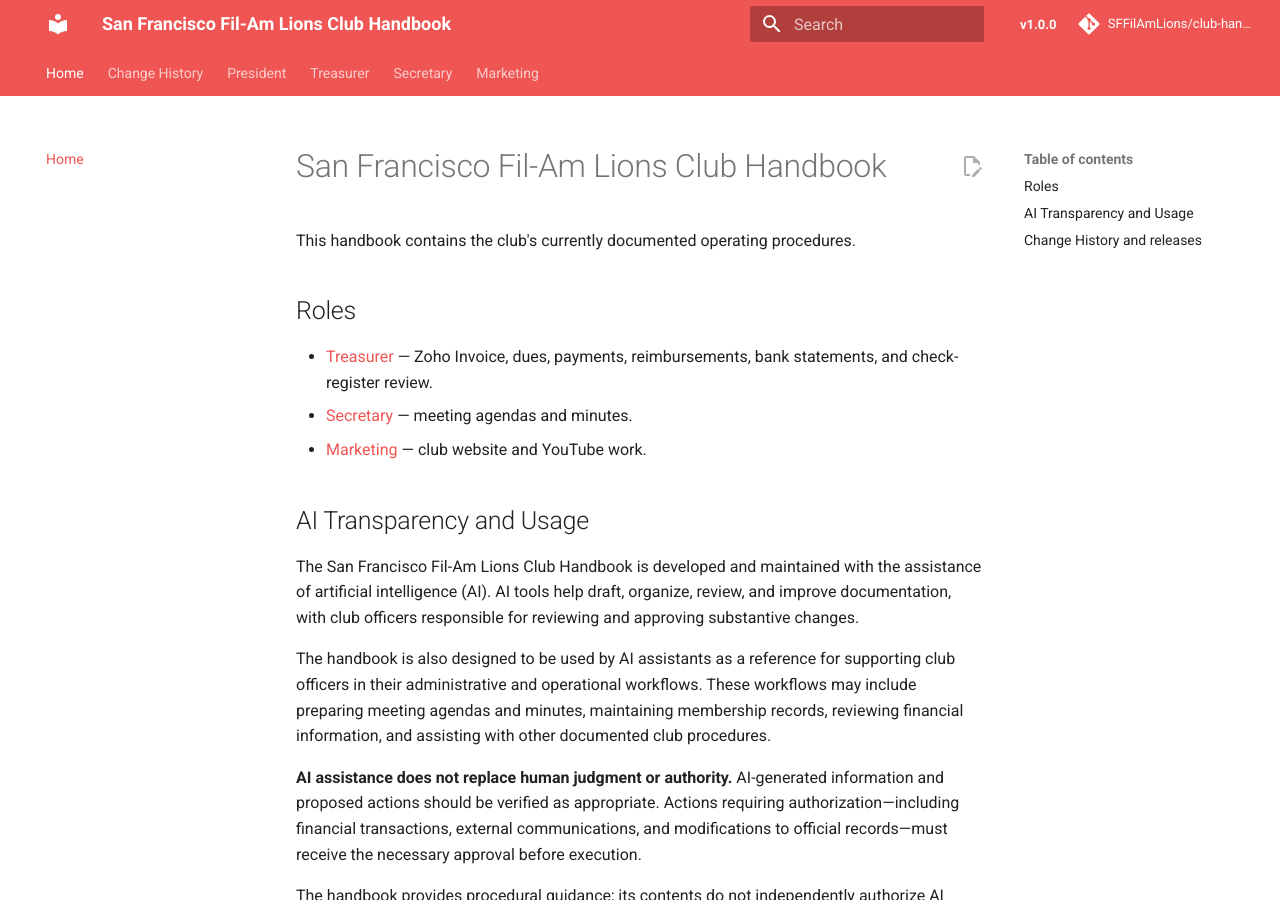
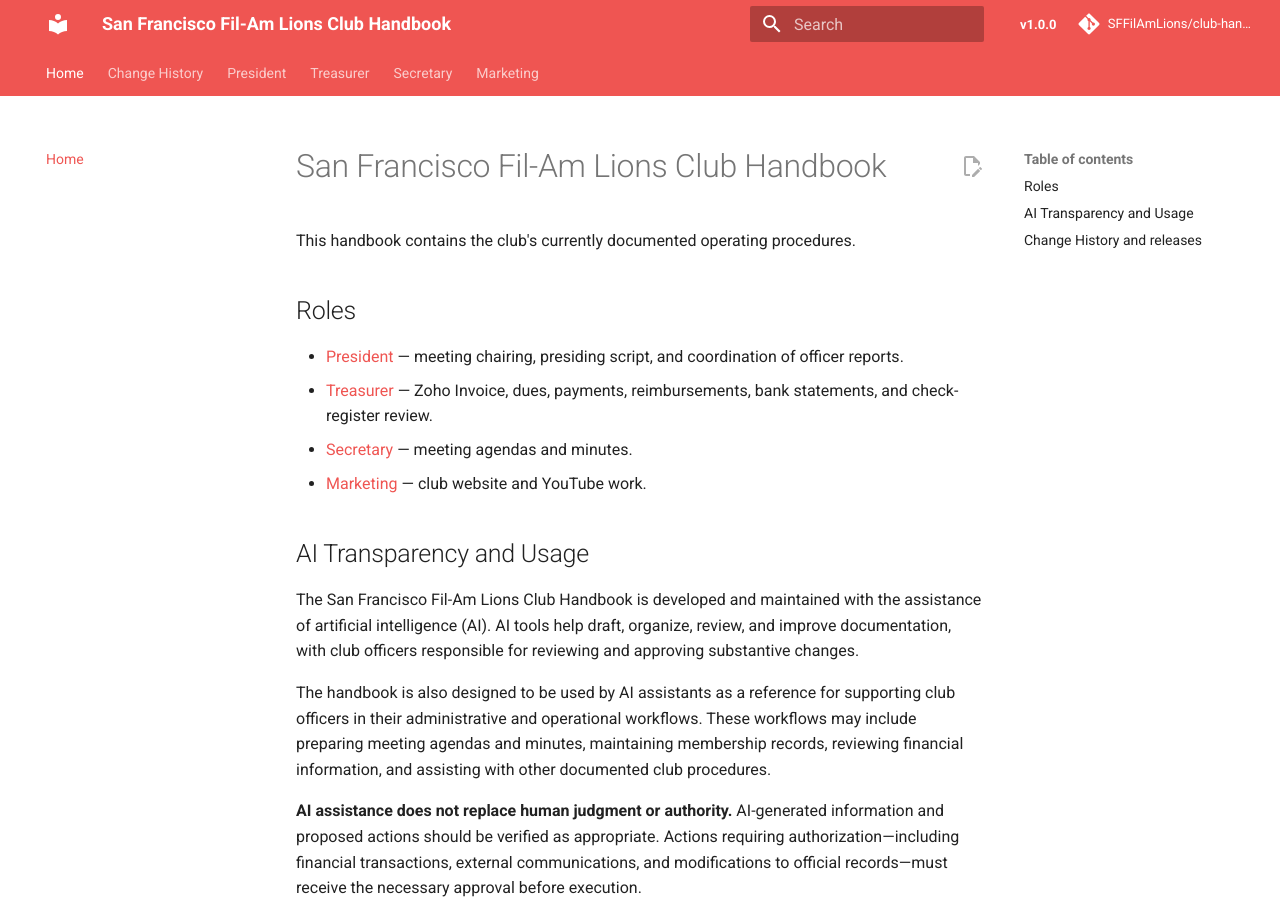
Before and after one commit to SFFilAmLions/club-handbook, an MkDocs documentation site: the page built from docs/README.md, in a window 1280 px wide and 900 px high. Built offline with MkDocs 1.6.1 and Material for MkDocs 9.7.7, drawn with Linux system fonts in a browser that asks for light colours; comment, search, counter and statistics services are not loaded.

Commit message:
docs: list President role on handbook homepage

```diff
--- a/docs/README.md
+++ b/docs/README.md
@@ -4,6 +4,7 @@ This handbook contains the club's currently documented operating procedures.
 
 ## Roles
 
+- [President](president/index.md) — meeting chairing, presiding script, and coordination of officer reports.
 - [Treasurer](treasurer/index.md) — Zoho Invoice, dues, payments, reimbursements, bank statements, and check-register review.
 - [Secretary](secretary/index.md) — meeting agendas and minutes.
 - [Marketing](marketing/index.md) — club website and YouTube work.
```
